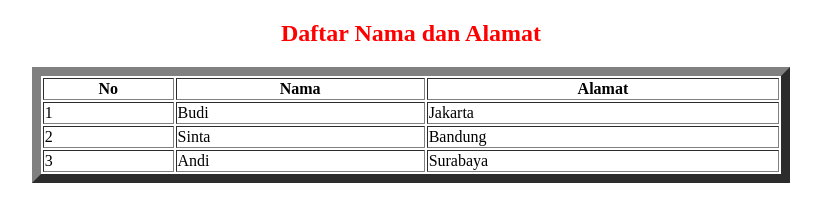
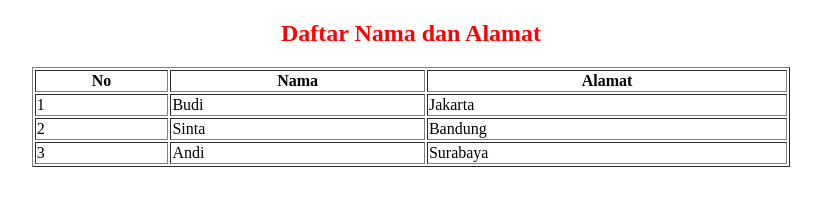
Before and after one commit to Nethrei/NZT, a plain HTML site: page index.html in a window 1280 px wide. Shown: the whole page, without its empty margins (229-1050 px from the left). Drawn offline with Linux system fonts and the light colour scheme.

Commit message:
Update index.html

```diff
--- a/index.html
+++ b/index.html
@@ -5,7 +5,7 @@
 </head>
 <body>
   <h2 align="center" style="color:#FF0000;"> Daftar Nama dan Alamat </h2>
-  <table border="9" align="center" width="60%">
+  <table border="1" align="center" width="60%">
     <tr>
       <th>No</th>
       <th>Nama</th>
```
